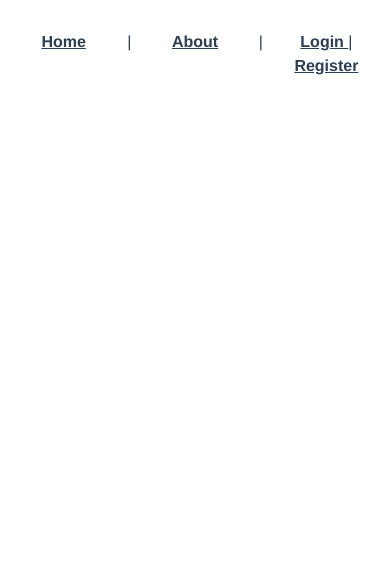
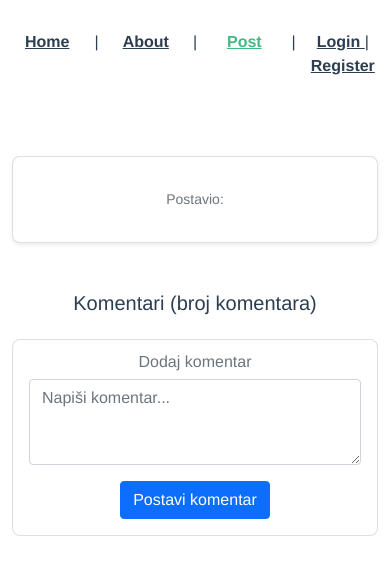
Before and after one commit to boostedgagi/knowledgeHubFrontend, a Vue app: page /#/post in a window 390 px wide. Shown: the top 574 px of the page. Built offline with nearby package versions, Linux system fonts and the light colour scheme.

Commit message:
PostView is made

```diff
--- a/src/App.vue
+++ b/src/App.vue
@@ -6,6 +6,9 @@
       </div>|
       <div class="col">
         <router-link to="/about">About</router-link>
+      </div>|
+      <div class="col">
+        <router-link to="/post">Post</router-link>
       </div>|
       <div class="col">
         <router-link to="/login">Login </router-link>|
--- a/src/router/index.js
+++ b/src/router/index.js
@@ -17,6 +17,11 @@ const routes = [
     name:'register',
     component: () => import('../views/RegisterView.vue')
   },
+  {
+    path:'/post',
+    name:'post',
+    component: () => import('../views/PostView.vue')
+  },
 ]
 
 const router = createRouter({
--- a/src/views/HomeView.vue
+++ b/src/views/HomeView.vue
@@ -69,8 +69,6 @@ export default {
   },
   methods: {
     search() {
-      // ovde možeš dodati logiku za pretragu, trenutno radi reactive filtering
-      console.log("Pretražujem: ", this.searchQuery);
     }
   }
 
--- /dev/null
+++ b/src/views/PostView.vue
@@ -0,0 +1,74 @@
+<template>
+  <div class="container py-5">
+
+    <!-- Question Section -->
+    <div class="row mb-5">
+      <div class="col-md-8 offset-md-2">
+        <div class="card shadow-sm">
+          <div class="card-body">
+            <h3 class="card-title">{{ }}</h3>
+            <p class="card-text">{{ }}</p>
+            <p class="text-muted small">Postavio: {{  }}</p>
+          </div>
+        </div>
+      </div>
+    </div>
+
+    <!-- Comments Section -->
+    <div class="row">
+      <div class="col-md-8 offset-md-2">
+        <h5>Komentari (broj komentara{{ }})</h5>
+        <div
+            class="card mb-3"
+            v-for="comment in comments"
+            :key="comment.id"
+        >
+          <div class="card-body">
+            <p>{{  }}</p>
+            <p class="text-muted small mb-0">Od: {{  }}</p>
+          </div>
+        </div>
+
+        <!-- Add Comment -->
+        <div class="card mt-4">
+          <div class="card-body">
+            <h6 class="card-subtitle mb-2 text-muted">Dodaj komentar</h6>
+            <div class="mb-3">
+              <textarea
+                  class="form-control"
+                  rows="3"
+                  v-model="newComment"
+                  placeholder="Napiši komentar..."
+              ></textarea>
+            </div>
+            <button class="btn btn-primary" @click="addComment">Postavi komentar</button>
+          </div>
+        </div>
+
+      </div>
+    </div>
+
+  </div>
+</template>
+
+<script>
+
+export default {
+  name: "PostView",
+  data() {
+    return {
+      post: {
+      },
+      comments: [
+      ],
+      newComment: ""
+    }
+  }
+}
+</script>
+
+<style scoped>
+.card {
+  border-radius: 0.5rem;
+}
+</style>
```
